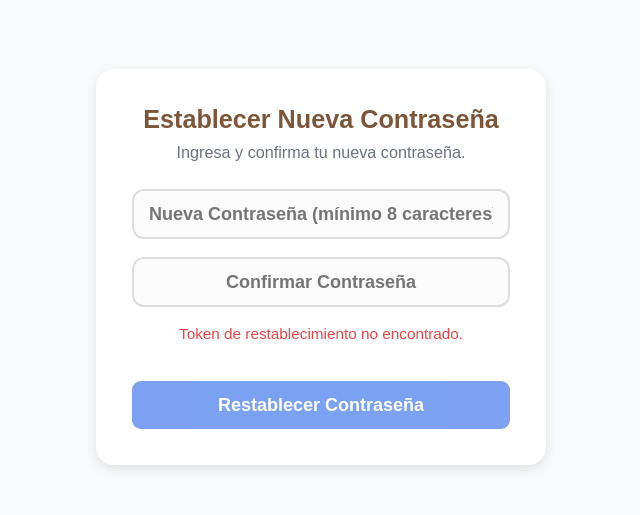
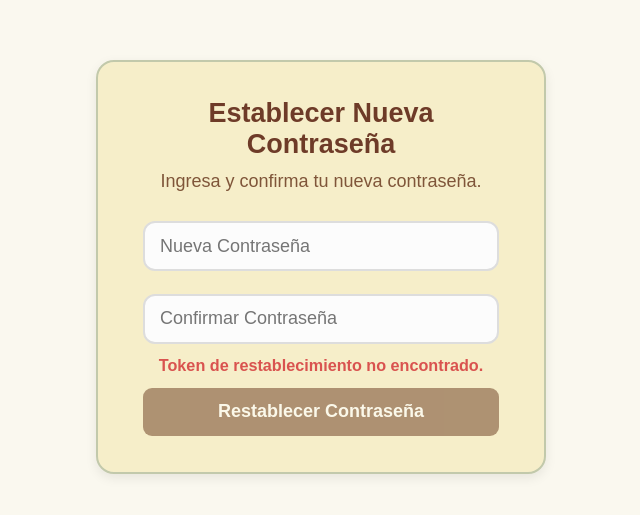
Before and after one commit to josejimenez20/jardines-main, a React (Vite) app: page /reset-password in a window 1280 px wide. Shown: the part 133-648 px from the top of the page, without its empty margins (319-959 px from the left). Built offline with nearby package versions, Linux system fonts and the light colour scheme; no server answers.

Commit message:
Diseño de verificacion de dos pasos

```diff
--- a/src/styles/TwoStepLogin.css
+++ b/src/styles/TwoStepLogin.css
@@ -1,83 +1,168 @@
+/* =================================================================
+   Root (Tu paleta de colores de Azure)
+   ================================================================= */
+:root {
+  --font-main: 'Arial', sans-serif;
+
+  /* Colores base */
+  --color-primary: #7F5539;
+  --color-primary-dark: #6e3b28;
+  --color-secondary: #A3B18A;
+  --color-secondary-light: #D4E2C3;
+
+  --color-light: #FAF8EF;
+  --color-background: #F6EEC9;
+  --color-border: #C2C9AB;
+
+  /* Colores UI */
+  --color-icon-bg: #C2C9AB;
+  --color-icon-hover: #A3B18A;
+  --color-btn-text: #ffffff;
+  --color-btn-hover: #F6EEC9;
+}
+
+/* =================================================================
+   Contenedor de Página (Centrado)
+   ================================================================= */
 .two-step-container {
   display: flex;
   justify-content: center;
   align-items: center;
   min-height: 100vh;
-  background: #f9fafb;
+  background: var(--color-light); /* Fondo de página */
+  font-family: var(--font-main);
 }
 
+/* =================================================================
+   Tarjeta Principal
+   ================================================================= */
 .two-step-card {
-  background: #fff;
-  padding: 2rem;
+  background: var(--color-background); /* Fondo de tarjeta */
+  padding: 2rem 2.5rem;
   border-radius: 1rem;
-  box-shadow: 0 4px 12px rgba(0, 0, 0, 0.1);
+  box-shadow: 0 4px 12px rgba(0, 0, 0, 0.08);
   max-width: 450px;
   width: 100%;
   text-align: center;
+  border: 2px solid var(--color-border);
+  box-sizing: border-box;
 }
 
+/* =================================================================
+   Texto
+   ================================================================= */
 .two-step-title {
-  font-size: 1.4rem;
-  font-weight: 600;
+  font-size: 1.5rem;
+  font-weight: 700;
+  color: var(--color-primary-dark);
   margin-bottom: 0.5rem;
 }
 
 .two-step-subtitle {
-  color: #6b7280;
-  font-size: 0.9rem;
+  color: var(--color-primary);
+  font-size: 1rem;
   margin-bottom: 1.5rem;
+  line-height: 1.4;
 }
 
+/* =================================================================
+   Formulario y Botones
+   ================================================================= */
 .two-step-form {
   display: flex;
   flex-direction: column;
-  gap: 1rem;
-}
-
-.two-step-inputs {
-  display: flex;
-  justify-content: space-between;
-  gap: 0.5rem;
-}
-
-.two-step-input {
-  width: 60px;
-  height: 60px;
-  font-size: 1.2rem;
-  font-weight: bold;
-  text-align: center;
-  border: 1px solid #d1d5db;
-  border-radius: 0.5rem;
-  outline: none;
-  transition: border-color 0.2s;
-}
-
-.two-step-input:focus {
-  border-color: #2563eb;
-  box-shadow: 0 0 4px rgba(37, 99, 235, 0.4);
-}
-
-.two-step-error {
-  color: #ef4444;
-  font-size: 0.85rem;
+  gap: 1.25rem;
 }
 
 .two-step-button {
   padding: 0.75rem;
-  background: #2563eb;
-  color: white;
+  background: var(--color-primary);
+  color: var(--color-btn-text);
   font-weight: 600;
   border: none;
   border-radius: 0.5rem;
   cursor: pointer;
   transition: background 0.2s;
+  font-size: 1rem;
+  font-family: var(--font-main);
 }
 
 .two-step-button:hover {
-  background: #1d4ed8;
+  background: var(--color-primary-dark);
 }
 
 .two-step-button:disabled {
   opacity: 0.6;
   cursor: not-allowed;
 }
+
+/* =================================================================
+   Inputs (Diseño de 6 cuadros)
+   ================================================================= */
+
+/* Contenedor para los 6 dígitos */
+.two-step-inputs {
+  display: flex;
+  justify-content: space-between;
+  gap: 0.5rem; /* 8px de espacio */
+}
+
+/* Estilo base para todos los inputs */
+.two-step-input {
+  border: 1px solid var(--color-border);
+  border-radius: 0.5rem;
+  outline: none;
+  transition: border-color 0.2s, box-shadow 0.2s;
+  background: var(--color-light);
+  color: var(--color-primary-dark);
+  font-family: var(--font-main);
+  box-sizing: border-box;
+}
+
+.two-step-input:focus {
+  border-color: var(--color-primary);
+  box-shadow: 0 0 0 3px var(--color-secondary-light);
+}
+
+/* ESTA ES LA CORRECCIÓN DE TAMAÑO PARA LOS 6 CUADROS */
+.two-step-inputs .two-step-input {
+  width: 50px;  /* Tamaño reducido para que quepan */
+  height: 50px; /* Tamaño reducido para que quepan */
+  font-size: 1.2rem;
+  font-weight: bold;
+  text-align: center;
+  padding: 0;
+}
+
+/* Estilo para los inputs largos (ForgotPassword / ResetPassword) */
+.two-step-form .two-step-input[style*="width: 100%"] {
+  width: 100% !important;
+  height: 50px !important;
+  font-size: 1rem !important;
+  padding: 0 15px !important;
+  text-align: left;
+  font-weight: normal;
+}
+
+
+/* =================================================================
+   Mensajes y Enlaces
+   ================================================================= */
+.two-step-error {
+  color: #D9534F; /* Rojo para errores */
+  font-size: 0.9rem;
+  font-weight: 600;
+  margin: -10px 0;
+}
+
+/* Enlace "Volver al login" */
+.two-step-card div[style*="margin-top: 1rem"] a {
+  color: var(--color-primary);
+  text-decoration: none;
+  font-weight: 600;
+  font-size: 0.9rem;
+}
+
+.two-step-card div[style*="margin-top: 1rem"] a:hover {
+  text-decoration: underline;
+}
--- a/src/views/ResetPassword.jsx
+++ b/src/views/ResetPassword.jsx
@@ -81,7 +81,7 @@ export default function ResetPassword() { // <-- Usa export default
           <form onSubmit={handleSubmit} className="two-step-form">
             <input
               type="password"
-              placeholder="Nueva Contraseña (mínimo 8 caracteres)"
+              placeholder="Nueva Contraseña"
               value={newPassword}
               onChange={(e) => setNewPassword(e.target.value)}
               required
```
